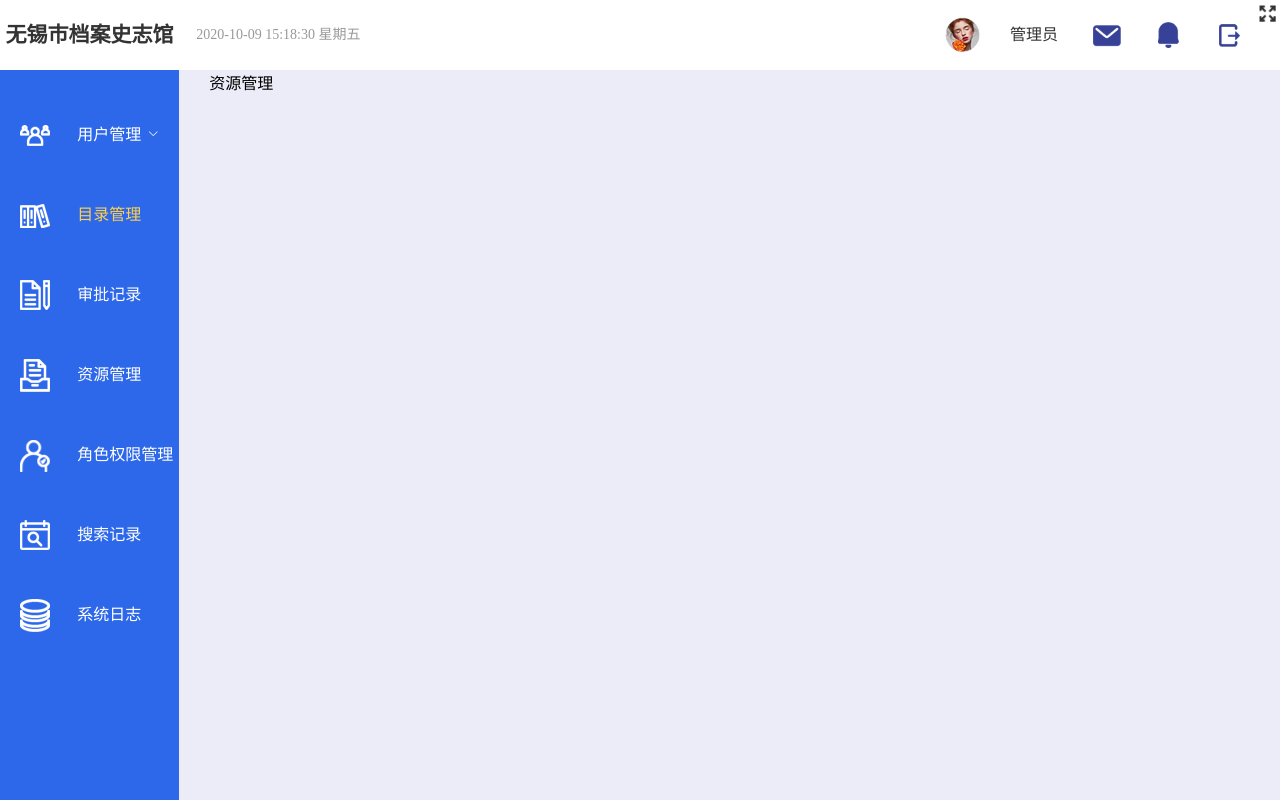
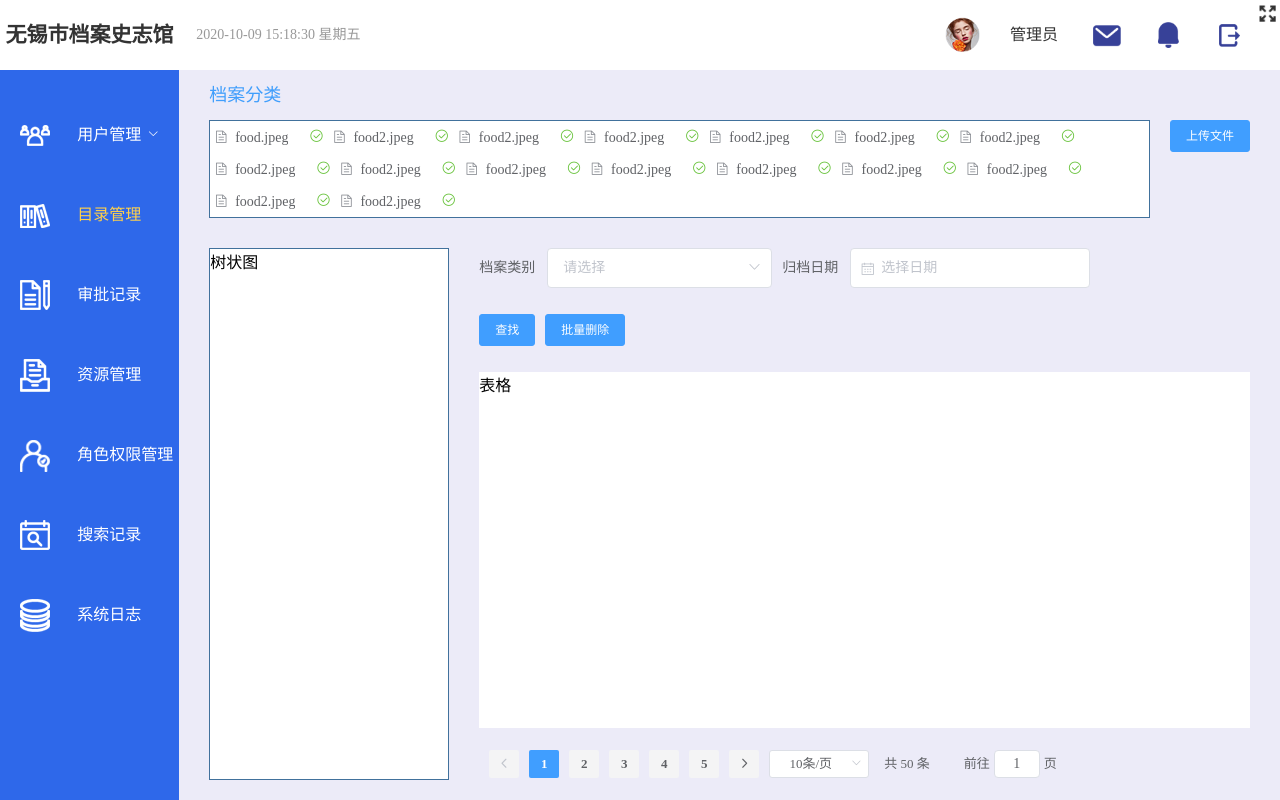
Before and after one commit to 1624000817/archives, a Vue app: page /resource in a window 1280 px wide. Built offline with nearby package versions, Linux system fonts and the light colour scheme.

Commit message:
弹性布局

```diff
--- a/src/assets/styles/styles.css
+++ b/src/assets/styles/styles.css
@@ -18,9 +18,24 @@
   #app{
     height: 100vh;
   }
+
+.flex{
+    flex: 1;
+}
   /* 两端对齐 */
   .flexBetween{
     display: flex;
     justify-content: space-between;
     align-items: center;
   }
+  /* 垂直排列 */
+.flexColumn{
+    display: flex;
+    flex-direction: column;
+}
+  /* 行反向对齐 */
+.flexRowReverse{
+    display: flex;
+    flex-direction: row-reverse;
+    align-items: flex-start;
+}
--- a/src/views/resource/index.vue
+++ b/src/views/resource/index.vue
@@ -1,3 +1,265 @@
 <template>
-    <div>资源管理</div>
+  <div class="flexColumn resourceBox">
+    <div class="resourceClassify">
+      <div class="resourceClassifyTitle">档案分类</div>
+      <el-upload
+        class="resourceUpload flexRowReverse"
+        action="https://jsonplaceholder.typicode.com/posts/"
+        :on-preview="handlePreview"
+        :on-remove="handleRemove"
+        :on-success="handleSuccess"
+        :before-remove="beforeRemove"
+        multiple
+        :limit="3"
+        :on-exceed="handleExceed"
+        :file-list="fileList"
+      >
+        <el-button size="small" type="primary" class="resourceFileBtn"
+          >上传文件</el-button
+        >
+      </el-upload>
+    </div>
+    <div class="resourceCBottom">
+      <div class="resourceTree">树状图</div>
+      <div class="resourceDetail flex flexColumn">
+        <div class="resourceSearch">
+          <el-form :inline="true" :model="formInline" class="demo-form-inline">
+            <el-form-item label="档案类别">
+              <el-select v-model="formInline.type" placeholder="请选择">
+                <el-option label="类别一" value="type1"></el-option>
+                <el-option label="类别二" value="type2"></el-option>
+              </el-select>
+            </el-form-item>
+            <el-form-item label="归档日期">
+              <el-date-picker
+                type="date"
+                placeholder="选择日期"
+                v-model="formInline.date"
+                style="width: 100%"
+              ></el-date-picker>
+            </el-form-item>
+            <el-form-item>
+              <el-button size="small" type="primary" @click="onSubmit"
+                >查找</el-button
+              >
+              <el-button size="small" type="primary">批量删除</el-button>
+            </el-form-item>
+          </el-form>
+        </div>
+        <div class="resourceTableBox flex flexColumn">
+          <div class="resourceTable flex">表格</div>
+
+          <el-pagination
+            class="resourcePage"
+            background
+            @size-change="handleSizeChange"
+            @current-change="handleCurrentChange"
+            :current-page="formInline.pageList.current"
+            :page-sizes="[10, 20, 30, 40]"
+            :page-size="formInline.pageList.pageSize"
+            layout="prev, pager, next,  sizes, total,  jumper"
+            :total="total"
+          >
+          </el-pagination>
+        </div>
+      </div>
+    </div>
+  </div>
 </template>
+<script>
+export default {
+  data() {
+    return {
+        total:50,
+        formInline: {
+            date: "",
+            type: "",
+            pageList:{
+                pageSize:10,
+                current:1
+            }
+        },
+        fileList: [
+            {
+            name: "food.jpeg",
+            url:
+                "https://fuss10.elemecdn.com/3/63/4e7f3a15429bfda99bce42a18cdd1jpeg.jpeg?imageMogr2/thumbnail/360x360/format/webp/quality/100",
+            },
+            {
+            name: "food2.jpeg",
+            url:
+                "https://fuss10.elemecdn.com/3/63/4e7f3a15429bfda99bce42a18cdd1jpeg.jpeg?imageMogr2/thumbnail/360x360/format/webp/quality/100",
+            },
+            {
+            name: "food2.jpeg",
+            url:
+                "https://fuss10.elemecdn.com/3/63/4e7f3a15429bfda99bce42a18cdd1jpeg.jpeg?imageMogr2/thumbnail/360x360/format/webp/quality/100",
+            },
+            {
+            name: "food2.jpeg",
+            url:
+                "https://fuss10.elemecdn.com/3/63/4e7f3a15429bfda99bce42a18cdd1jpeg.jpeg?imageMogr2/thumbnail/360x360/format/webp/quality/100",
+            },
+            {
+            name: "food2.jpeg",
+            url:
+                "https://fuss10.elemecdn.com/3/63/4e7f3a15429bfda99bce42a18cdd1jpeg.jpeg?imageMogr2/thumbnail/360x360/format/webp/quality/100",
+            },
+            {
+            name: "food2.jpeg",
+            url:
+                "https://fuss10.elemecdn.com/3/63/4e7f3a15429bfda99bce42a18cdd1jpeg.jpeg?imageMogr2/thumbnail/360x360/format/webp/quality/100",
+            },
+            {
+            name: "food2.jpeg",
+            url:
+                "https://fuss10.elemecdn.com/3/63/4e7f3a15429bfda99bce42a18cdd1jpeg.jpeg?imageMogr2/thumbnail/360x360/format/webp/quality/100",
+            },
+            {
+            name: "food2.jpeg",
+            url:
+                "https://fuss10.elemecdn.com/3/63/4e7f3a15429bfda99bce42a18cdd1jpeg.jpeg?imageMogr2/thumbnail/360x360/format/webp/quality/100",
+            },
+            {
+            name: "food2.jpeg",
+            url:
+                "https://fuss10.elemecdn.com/3/63/4e7f3a15429bfda99bce42a18cdd1jpeg.jpeg?imageMogr2/thumbnail/360x360/format/webp/quality/100",
+            },
+            {
+            name: "food2.jpeg",
+            url:
+                "https://fuss10.elemecdn.com/3/63/4e7f3a15429bfda99bce42a18cdd1jpeg.jpeg?imageMogr2/thumbnail/360x360/format/webp/quality/100",
+            },
+            {
+            name: "food2.jpeg",
+            url:
+                "https://fuss10.elemecdn.com/3/63/4e7f3a15429bfda99bce42a18cdd1jpeg.jpeg?imageMogr2/thumbnail/360x360/format/webp/quality/100",
+            },
+            {
+            name: "food2.jpeg",
+            url:
+                "https://fuss10.elemecdn.com/3/63/4e7f3a15429bfda99bce42a18cdd1jpeg.jpeg?imageMogr2/thumbnail/360x360/format/webp/quality/100",
+            },
+            {
+            name: "food2.jpeg",
+            url:
+                "https://fuss10.elemecdn.com/3/63/4e7f3a15429bfda99bce42a18cdd1jpeg.jpeg?imageMogr2/thumbnail/360x360/format/webp/quality/100",
+            },
+            {
+            name: "food2.jpeg",
+            url:
+                "https://fuss10.elemecdn.com/3/63/4e7f3a15429bfda99bce42a18cdd1jpeg.jpeg?imageMogr2/thumbnail/360x360/format/webp/quality/100",
+            },
+            {
+            name: "food2.jpeg",
+            url:
+                "https://fuss10.elemecdn.com/3/63/4e7f3a15429bfda99bce42a18cdd1jpeg.jpeg?imageMogr2/thumbnail/360x360/format/webp/quality/100",
+            },
+            {
+            name: "food2.jpeg",
+            url:
+                "https://fuss10.elemecdn.com/3/63/4e7f3a15429bfda99bce42a18cdd1jpeg.jpeg?imageMogr2/thumbnail/360x360/format/webp/quality/100",
+            },
+        ],
+    };
+  },
+  methods: {
+    handleRemove(file, fileList) {
+      console.log(file, fileList);
+    },
+    handlePreview(file) {
+      console.log(file);
+    },
+    handleSuccess(res, file, fileList) {
+      console.log(res, file, fileList);
+    },
+    handleExceed(files, fileList) {
+      this.$message.warning(
+        `当前限制选择 3 个文件，本次选择了 ${files.length} 个文件，共选择了 ${
+          files.length + fileList.length
+        } 个文件`
+      );
+    },
+    beforeRemove(file, fileList) {
+      return this.$confirm(`确定移除 ${file.name}？`);
+    },
+    onSubmit() {
+      console.log("submit!");
+    },
+    handleSizeChange(val) {
+      console.log(`每页 ${val} 条`);
+    },
+    handleCurrentChange(val) {
+      console.log(`当前页: ${val}`);
+    },
+  },
+};
+</script>
+
+<style scoped>
+.resourceBox {
+  height: 100%;
+}
+.resourceClassify {
+  margin-bottom: 1.875rem
+}
+.resourceClassifyTitle {
+  width: 100%;
+  height: 3.125rem;
+  line-height: 3.125rem;
+  font-size: 1.125rem;
+  color: #409efc;
+}
+.resourceUpload /deep/ .el-upload-list {
+  flex: 1;
+  display: flex;
+  align-items: center;
+  flex-wrap: wrap;
+  min-height: 2rem;
+  line-height: 2rem;
+  background-color: #ffffff;
+  border: 1px solid #41719c;
+}
+.resourceUpload /deep/ .el-upload-list__item {
+  width: auto;
+  height: 2rem;
+  line-height: 2rem;
+  margin-top: 0;
+}
+.resourceUpload /deep/ .el-upload-list__item:hover {
+  background-color: transparent;
+}
+.resourceUpload /deep/ .el-icon-close {
+  top: 0.625rem;
+}
+.resourceUpload /deep/ .el-icon-close-tip {
+  display: none !important;
+}
+.resourceFileBtn {
+  margin-left: 1.25rem;
+}
+.resourceCBottom {
+  flex: 1;
+  display: flex;
+}
+.resourceTree {
+  width: 15rem;
+  height: auto;
+  margin-right: 1.875rem;
+  background-color: #ffffff;
+  border: 1px solid #41719c;
+}
+/* .resourceDetail{
+    flex: 1;
+}
+.resourceTableBox{
+    flex: 1;
+}
+ */
+ .resourceTable{
+    background-color: #ffffff;
+}
+.resourcePage{
+    margin-top: 1.25rem;
+}
+</style>
```
